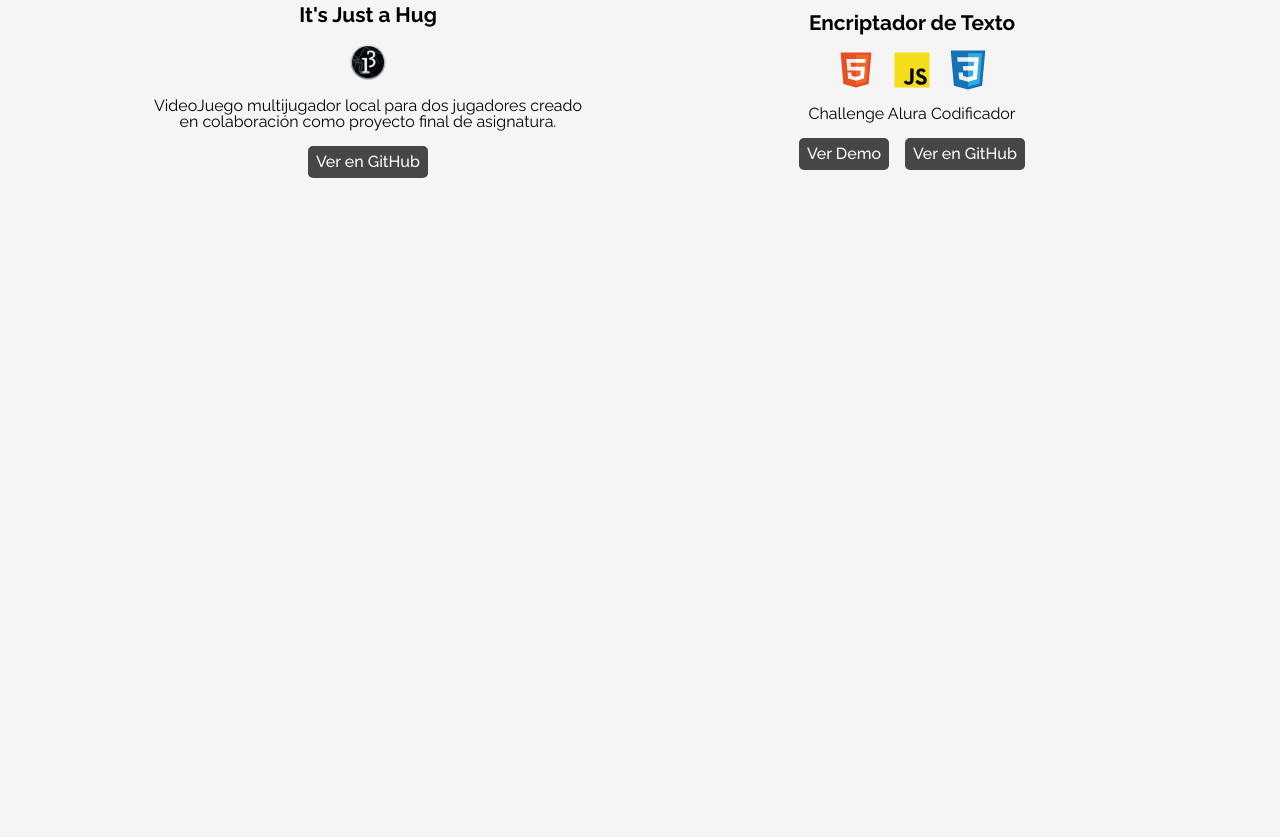
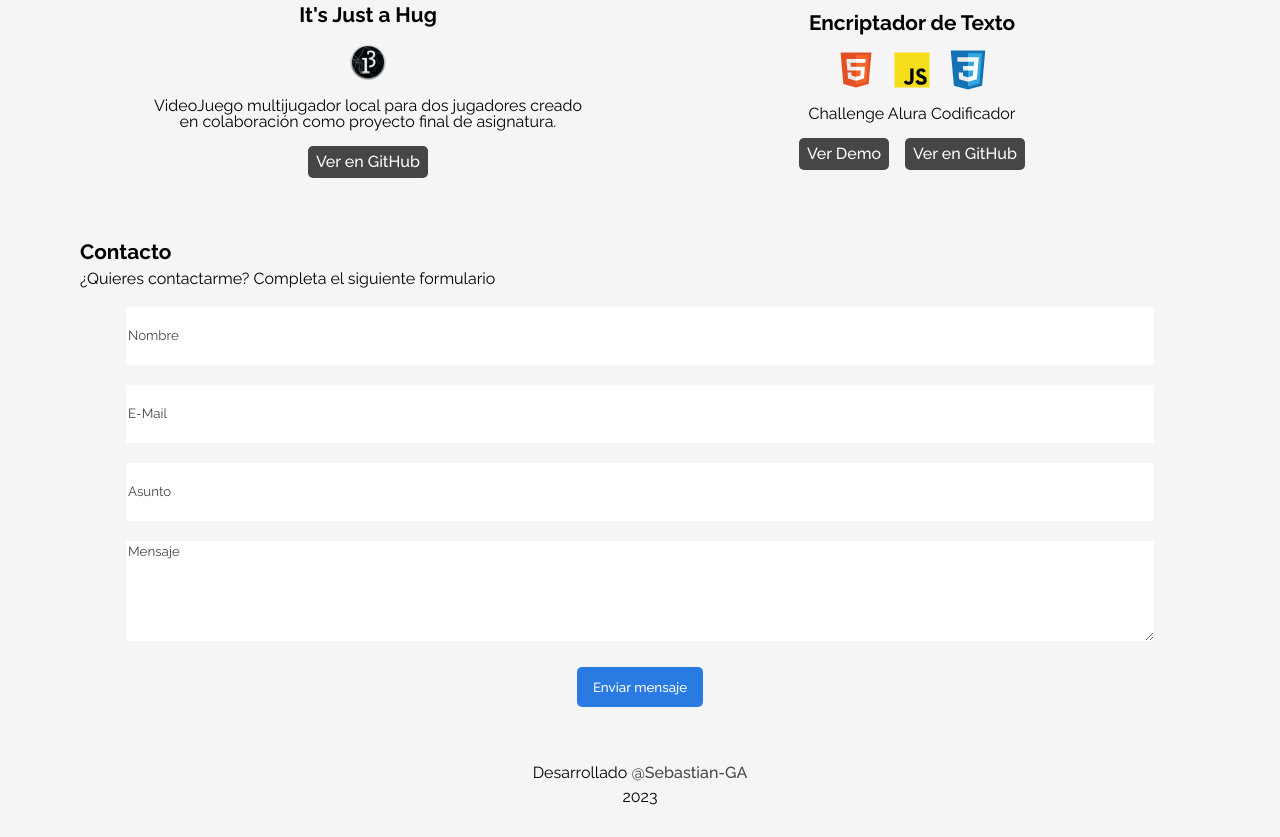
Before and after one commit to Sebastian-GA/sebastian-ga.github.io, a plain HTML site: page index.html in a window 1280 px wide. Shown: the part 1759-2596 px from the top of the page. Before the commit the page ends 2009 px from the top, so only its background shows below. Drawn offline with nearby package versions, Linux system fonts and the light colour scheme.

Commit message:
contact and footer structure and style

```diff
--- /dev/null
+++ b/assets/css/contact.css
@@ -0,0 +1,60 @@
+.contact__form {
+    display: flex;
+    flex-direction: column;
+    align-items: center;
+    padding: 10px;
+}
+
+textarea:focus,
+input:focus,
+select:focus {
+    box-shadow: 0 0 0 0;
+    border: 0 none;
+    outline: 0;
+}
+
+.contact__form input {
+    border: transparent;
+    flex-grow: 1;
+    margin: 10px 0px;
+    height: 56px;
+    width: 80vw;
+}
+
+.contact__form input::placeholder {
+    color: #464646;
+    font-family: "Raleway";
+}
+
+.contact__form input:focus {
+    border-bottom: solid 2px #2a7ae4;
+}
+
+.contact__form textarea {
+    border: transparent;
+    flex-grow: 1;
+    margin: 10px 0px;
+    height: 96px;
+    width: 80vw;
+}
+
+.contact__form textarea:focus {
+    border-bottom: solid 2px #2a7ae4;
+}
+
+.contact__form textarea::placeholder {
+    color: #464646;
+    font-family: "Raleway";
+}
+
+.contact__form button {
+    border: 0;
+    border-radius: 5px;
+    padding: 12px 16px;
+
+    font-family: var(--font);
+    font-weight: 500;
+    background-color: #2a7ae4;
+    color: white;
+    margin: 1rem;
+}
--- /dev/null
+++ b/assets/css/footer.css
@@ -0,0 +1,11 @@
+.footer {
+    display: flex;
+    flex-direction: column;
+    gap: 0.5rem;
+    text-align: center;
+}
+.footer a {
+    text-decoration: none;
+    color: var(--font-dark-grey);
+    font-weight: 500;
+}
--- a/index.html
+++ b/index.html
@@ -24,6 +24,8 @@
         <link rel="stylesheet" href="assets/css/icons.css" />
         <link rel="stylesheet" href="assets/css/education.css" />
         <link rel="stylesheet" href="assets/css/projects.css" />
+        <link rel="stylesheet" href="assets/css/contact.css" />
+        <link rel="stylesheet" href="assets/css/footer.css" />
     </head>
     <body>
         <header class="menu">
@@ -39,7 +41,7 @@
                     <li class="menu__item"><a href="#education" class="menu__link">Formación</a></li>
                     <li class="menu__item"><a href="#projects" class="menu__link">Proyectos</a></li>
                 </ul>
-                <a href="mailto:isebastian.ga@gmail.com" class="menu__link menu__link-contact">isebastian.ga@gmail.com</a>
+                <a href="mailto:isebastian.ga@gmail.com" class="menu__link menu__link-contact" target="_blank">isebastian.ga@gmail.com</a>
             </nav>
         </header>
         <main>
@@ -52,9 +54,13 @@
                         programa Oracle Next Education en colaboración con Alura Latam.
                     </p>
                     <div class="introduction__container-links">
-                        <a href="http://example.com/" class="introduction__link"> Resume <i class="bi bi-file-earmark-person-fill"></i> </a>
-                        <a href="https://github.com/Sebastian-GA" class="introduction__link"> GitHub <i class="bi bi-github"></i> </a>
-                        <a href="https://linkedin.com/in/Sebastian-GA" class="introduction__link"> Linkedin <i class="bi bi-linkedin"></i> </a>
+                        <a href="http://example.com/" class="introduction__link" target="_blank">
+                            Resume <i class="bi bi-file-earmark-person-fill"></i>
+                        </a>
+                        <a href="https://github.com/Sebastian-GA" class="introduction__link" target="_blank"> GitHub <i class="bi bi-github"></i> </a>
+                        <a href="https://linkedin.com/in/Sebastian-GA" class="introduction__link" target="_blank">
+                            Linkedin <i class="bi bi-linkedin"></i>
+                        </a>
                     </div>
                 </div>
             </section>
@@ -206,6 +212,23 @@
                     </li>
                 </ul>
             </section>
+
+            <section class="section" id="contacto">
+                <h3 class="section__title">Contacto</h3>
+                <p>¿Quieres contactarme? Completa el siguiente formulario</p>
+                <form class="contact__form" name="form">
+                    <input type="text" name="nombre" placeholder="Nombre" />
+                    <input type="email" name="email" placeholder="E-Mail" />
+                    <input type="text" name="asunto" placeholder="Asunto" />
+                    <textarea rows="5" cols="40" name="mensaje" placeholder="Mensaje"></textarea>
+                    <button type="submit">Enviar mensaje</button>
+                </form>
+            </section>
         </main>
+
+        <footer class="footer">
+            <p>Desarrollado <a href="https://github.com/Sebastian-GA" target="_blank">@Sebastian-GA</a></p>
+            <p>2023</p>
+        </footer>
     </body>
 </html>
```
